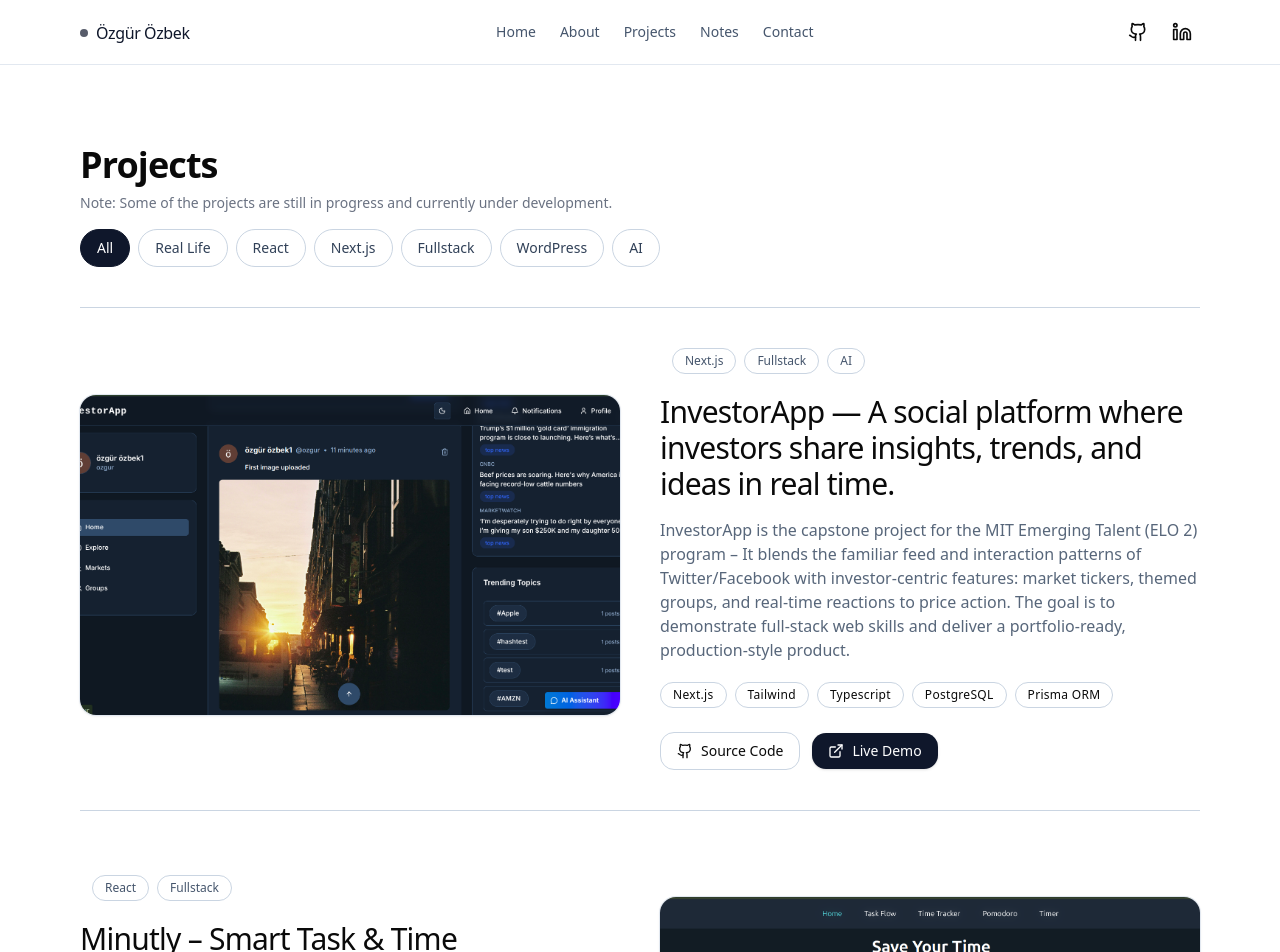
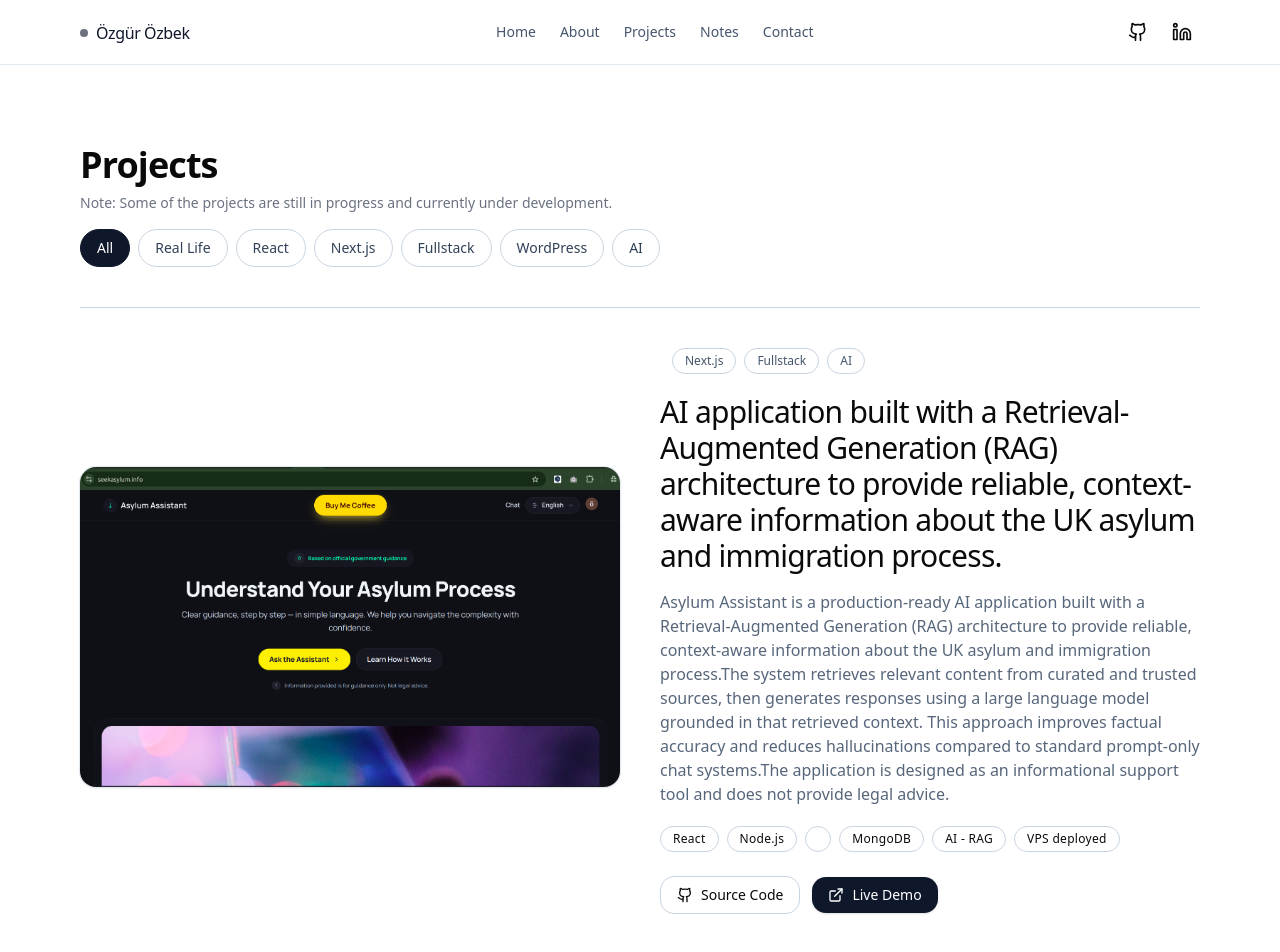
Before and after one commit to ozgurozbekuk/newportfoliopage, a React (Vite) app: page /projects in a window 1280 px wide. Shown: the top 952 px of the page. Built offline with nearby package versions, Linux system fonts and the light colour scheme.

Commit message:
added asylum app

```diff
--- a/src/data/project.js
+++ b/src/data/project.js
@@ -1,20 +1,42 @@
 const PROJECTS = [
   {
-    title: "InvestorApp — A social platform where investors share insights, trends, and ideas in real time.",
-    categories: ["Next.js","Fullstack","AI"],
+    title:
+      " AI application built with a Retrieval-Augmented Generation (RAG) architecture to provide reliable, context-aware information about the UK asylum and immigration process.",
+    categories: ["Next.js", "Fullstack", "AI"],
+    description:
+      "Asylum Assistant is a production-ready AI application built with a Retrieval-Augmented Generation (RAG) architecture to provide reliable, context-aware information about the UK asylum and immigration process.The system retrieves relevant content from curated and trusted sources, then generates responses using a large language model grounded in that retrieved context. This approach improves factual accuracy and reduces hallucinations compared to standard prompt-only chat systems.The application is designed as an informational support tool and does not provide legal advice.",
+    tech: ["React", "Node.js", "", "MongoDB", "AI - RAG", "VPS deployed"],
+    image: "images/asyluminfo.png",
+    github: "https://github.com/ozgurozbekuk/asylumapp",
+    demo: "https://seekasylum.info/",
+  },
+  {
+    title:
+      "InvestorApp — A social platform where investors share insights, trends, and ideas in real time.",
+    categories: ["Next.js", "Fullstack", "AI"],
     description:
       "InvestorApp is the capstone project for the MIT Emerging Talent (ELO 2) program – It blends the familiar feed and interaction patterns of Twitter/Facebook with investor-centric features: market tickers, themed groups, and real-time reactions to price action. The goal is to demonstrate full-stack web skills and deliver a portfolio-ready, production-style product.",
-    tech: ["Next.js", "Tailwind","Typescript","PostgreSQL", "Prisma ORM"],
+    tech: ["Next.js", "Tailwind", "Typescript", "PostgreSQL", "Prisma ORM"],
     image: "images/invappfeedimage.png",
     github: "https://github.com/ozgurozbekuk/investorapp",
     demo: "https://investorapp.vercel.app/",
   },
   {
     title: "Minutly – Smart Task & Time Management App",
-    categories: ["React","Fullstack"],
+    categories: ["React", "Fullstack"],
     description:
       "Full-stack productivity suite that combines task planning, time tracking, and focus tools in one place. The project ships a React + Vite single-page application backed by an Express API with MongoDB persistence and JWT-secured authentication.",
-    tech: ["React","Node.js","MongoDB","Express.js", "Context", "Tailwind","Axios","JWT","CORS",],
+    tech: [
+      "React",
+      "Node.js",
+      "MongoDB",
+      "Express.js",
+      "Context",
+      "Tailwind",
+      "Axios",
+      "JWT",
+      "CORS",
+    ],
     image: "images/minutly.png",
     github: "https://github.com/ozgurozbekuk/time-manager",
     demo: "https://minutly.netlify.app/",
@@ -34,7 +56,7 @@ const PROJECTS = [
     categories: ["React", "AI"],
     description:
       "An interactive Interview Preparation App built with React, featuring over 600 questions and answers across various topics.The application is fully responsive, providing a smooth and accessible experience across desktop and mobile devices.Designed to support efficient study and practice with a clean and user-friendly interface.",
-    tech: ["CSS","React"],
+    tech: ["CSS", "React"],
     image: "images/interviewapp.png",
     github: "https://github.com/ozgurozbekuk/frontend-interview-question-app",
     demo: "https://interviewquestionapp.netlify.app/",
```
Also changed, not shown: public/images/asyluminfo.png (added).
